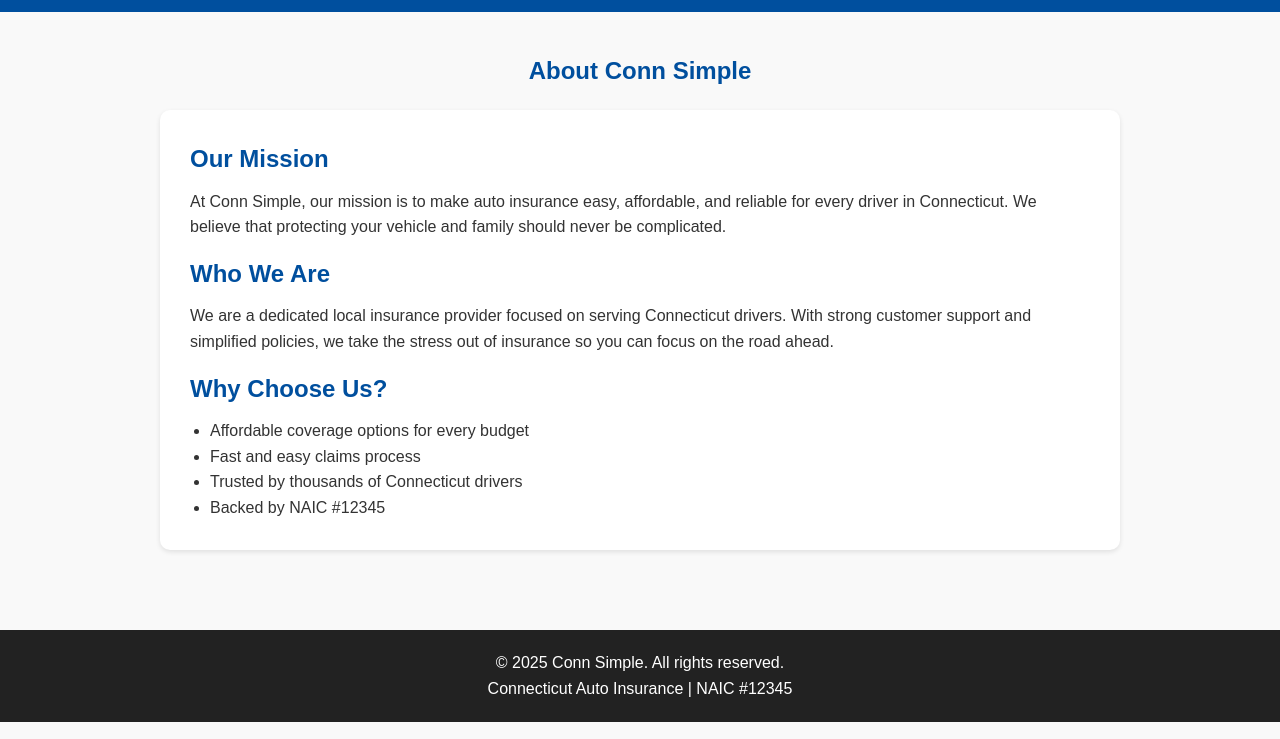
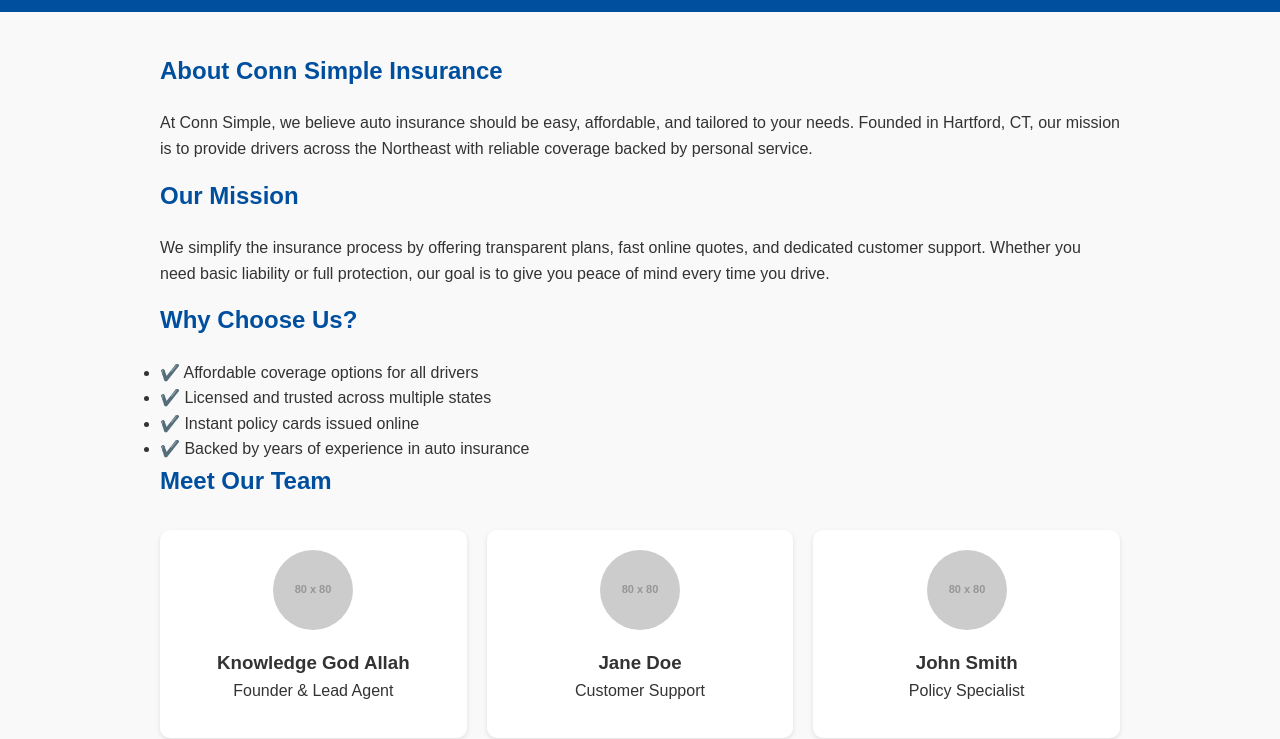
Before and after one commit to connsimple/auto-insurance-site, a plain HTML site: page about.html in a window 1280 px wide. Shown: the part 68-807 px from the top of the page. Drawn offline with Linux system fonts and the light colour scheme; placeholder pictures from the web are drawn by us.

Commit message:
Update about.html

```diff
--- a/about.html
+++ b/about.html
@@ -16,12 +16,11 @@
     .menu-toggle {display:none; color:white;}
 
     .section {padding:40px 20px; max-width:1000px; margin:auto;}
-    h1 {text-align:center; color:#004f9e; margin-bottom:20px;}
-    .about-box {
-      background:white; padding:30px; border-radius:10px; box-shadow:0 2px 5px rgba(0,0,0,0.1);
-    }
-    .about-box h2 {margin-bottom:10px; color:#004f9e;}
-    .about-box p {margin-bottom:15px;}
+    h1, h2 {color:#004f9e; margin-bottom:20px;}
+    p {margin-bottom:15px;}
+    .team {display:grid; grid-template-columns:repeat(auto-fit,minmax(250px,1fr)); gap:20px; margin-top:30px;}
+    .card {background:white; padding:20px; border-radius:10px; box-shadow:0 2px 5px rgba(0,0,0,0.1); text-align:center;}
+    .card img {width:80px; height:80px; border-radius:50%; margin-bottom:10px;}
 
     footer {background:#222; color:white; text-align:center; padding:20px; margin-top:40px;}
 
@@ -48,21 +47,37 @@
   </header>
 
   <section class="section">
-    <h1>About Conn Simple</h1>
-    <div class="about-box">
-      <h2>Our Mission</h2>
-      <p>At Conn Simple, our mission is to make auto insurance easy, affordable, and reliable for every driver in Connecticut. We believe that protecting your vehicle and family should never be complicated.</p>
+    <h1>About Conn Simple Insurance</h1>
+    <p>At Conn Simple, we believe auto insurance should be easy, affordable, and tailored to your needs. Founded in Hartford, CT, our mission is to provide drivers across the Northeast with reliable coverage backed by personal service.</p>
 
-      <h2>Who We Are</h2>
-      <p>We are a dedicated local insurance provider focused on serving Connecticut drivers. With strong customer support and simplified policies, we take the stress out of insurance so you can focus on the road ahead.</p>
+    <h2>Our Mission</h2>
+    <p>We simplify the insurance process by offering transparent plans, fast online quotes, and dedicated customer support. Whether you need basic liability or full protection, our goal is to give you peace of mind every time you drive.</p>
 
-      <h2>Why Choose Us?</h2>
-      <ul style="margin-left:20px; list-style:disc;">
-        <li>Affordable coverage options for every budget</li>
-        <li>Fast and easy claims process</li>
-        <li>Trusted by thousands of Connecticut drivers</li>
-        <li>Backed by NAIC #12345</li>
-      </ul>
+    <h2>Why Choose Us?</h2>
+    <ul>
+      <li>✔️ Affordable coverage options for all drivers</li>
+      <li>✔️ Licensed and trusted across multiple states</li>
+      <li>✔️ Instant policy cards issued online</li>
+      <li>✔️ Backed by years of experience in auto insurance</li>
+    </ul>
+
+    <h2>Meet Our Team</h2>
+    <div class="team">
+      <div class="card">
+        <img src="https://via.placeholder.com/80" alt="Team Member">
+        <h3>Knowledge God Allah</h3>
+        <p>Founder & Lead Agent</p>
+      </div>
+      <div class="card">
+        <img src="https://via.placeholder.com/80" alt="Team Member">
+        <h3>Jane Doe</h3>
+        <p>Customer Support</p>
+      </div>
+      <div class="card">
+        <img src="https://via.placeholder.com/80" alt="Team Member">
+        <h3>John Smith</h3>
+        <p>Policy Specialist</p>
+      </div>
     </div>
   </section>
 
```
